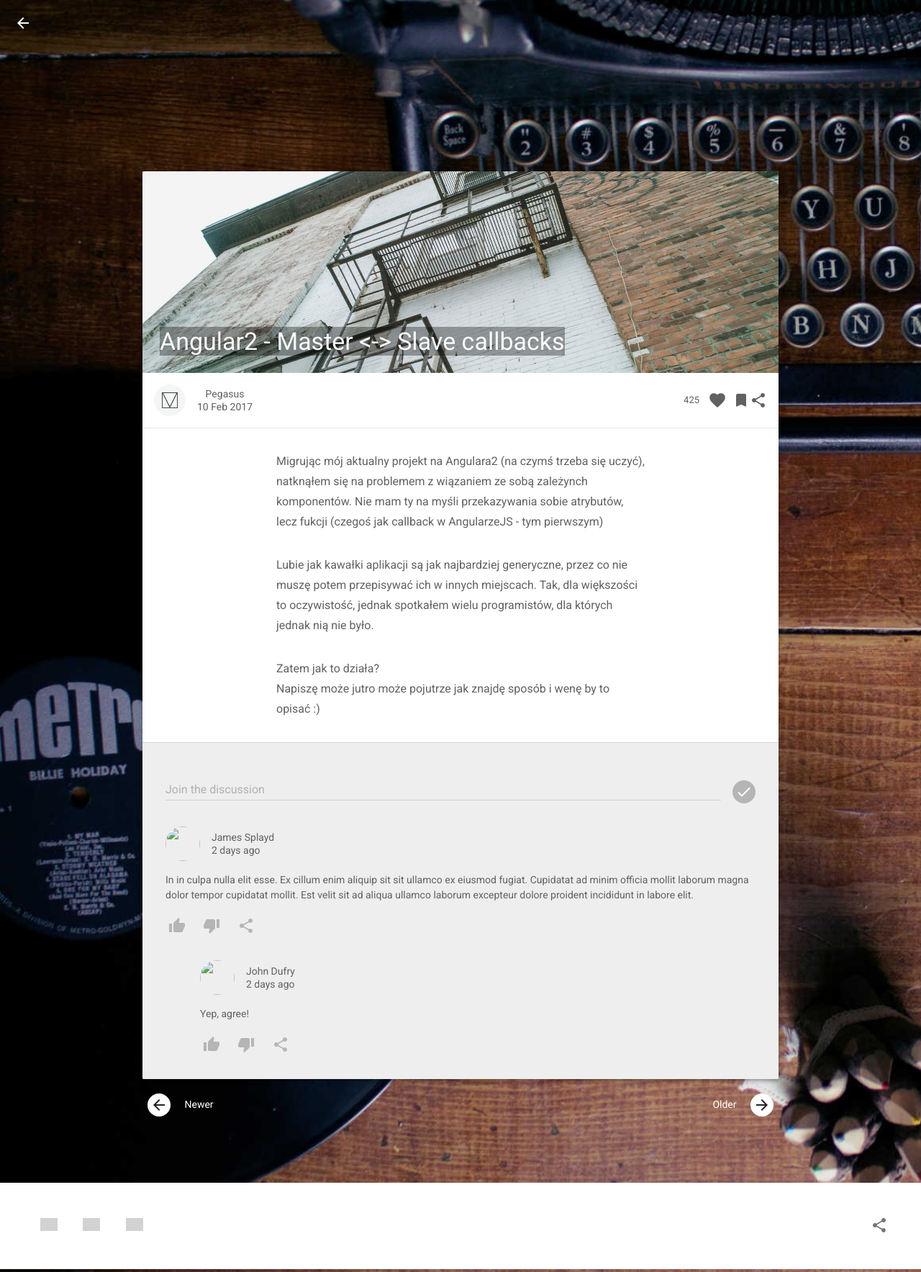
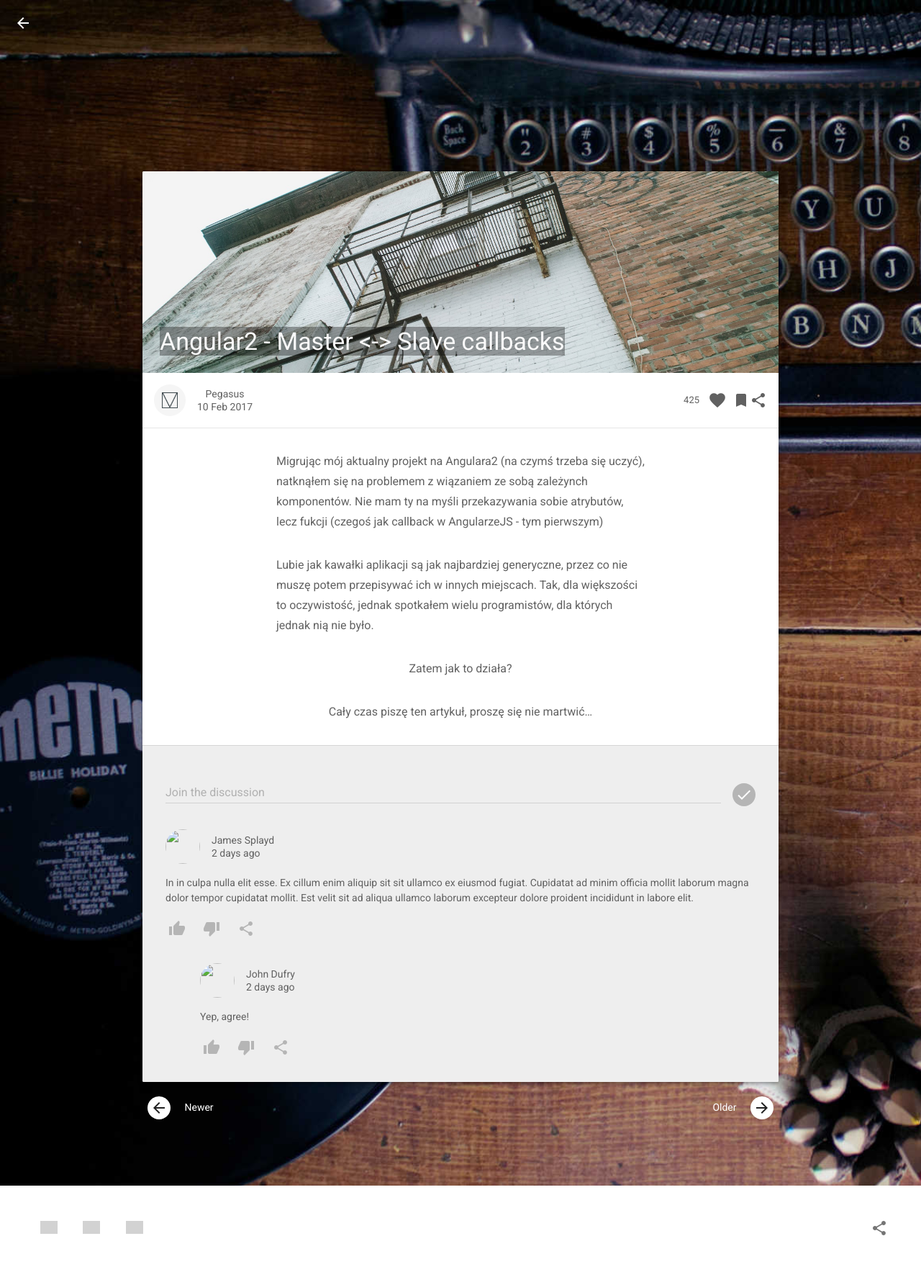
Before and after one commit to papugoz/papugoz.github.io, a Jekyll site: the page built from _posts/2017-02-10-angular2-master-slave-callbacks.md, in a window 1280 px wide. Shown: the whole page at 72% size. Built offline with Jekyll 4.4.1, drawn with Linux system fonts in a browser that asks for light colours; grey boxes are pictures that could not be loaded.

Commit message:
Update 2017-02-10-angular2-master-slave-callbacks.md

```diff
--- a/_posts/2017-02-10-angular2-master-slave-callbacks.md
+++ b/_posts/2017-02-10-angular2-master-slave-callbacks.md
@@ -15,4 +15,5 @@
 Tak, dla większości to oczywistość, jednak spotkałem wielu programistów, dla których jednak nią nie było.
 
 Zatem jak to działa?
-Napiszę może jutro może pojutrze jak znajdę sposób i wenę by to opisać :)
+
+Cały czas piszę ten artykuł, proszę się nie martwić...
```
